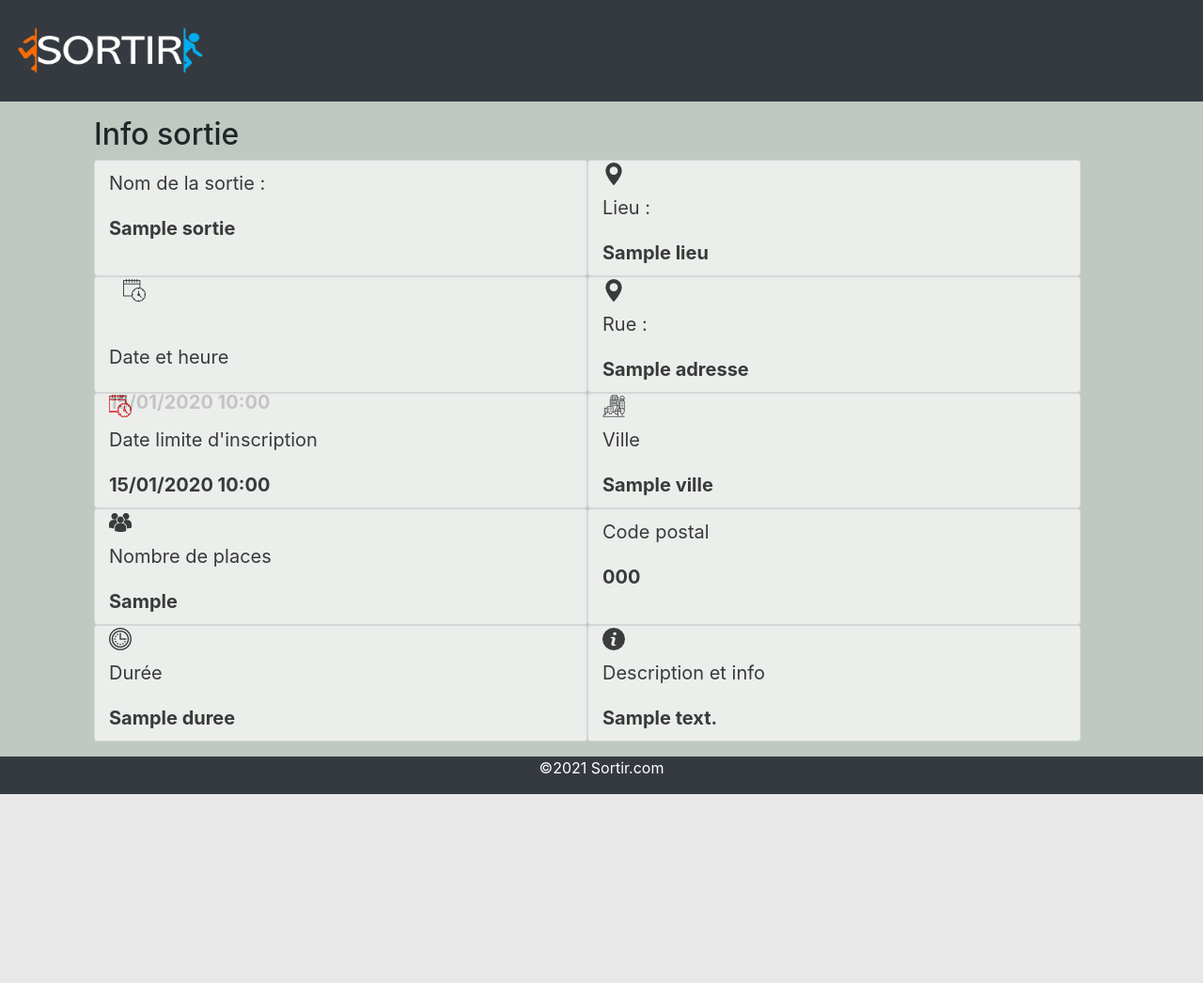
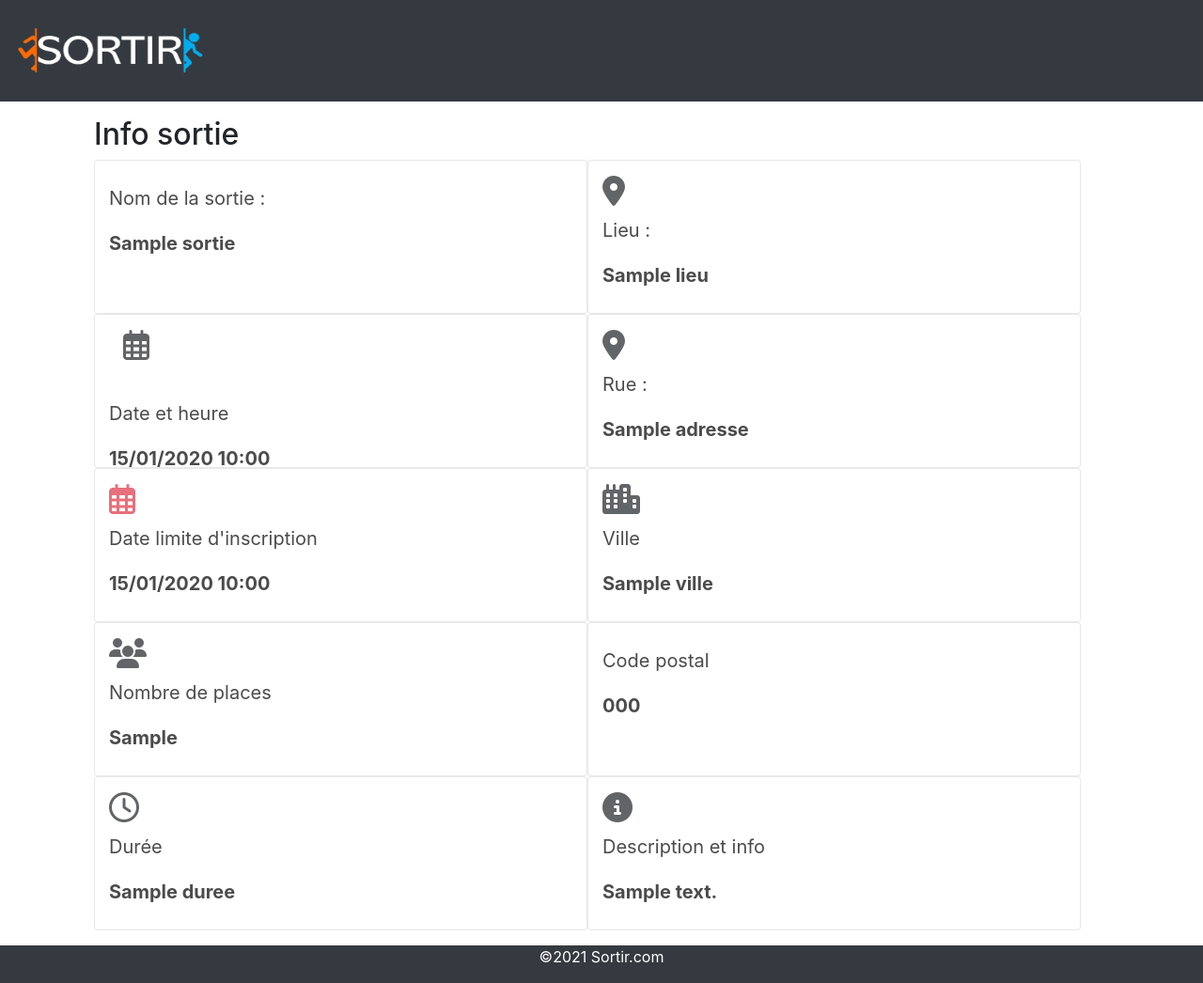
Before and after one commit to AlexandreBaronENI/Project_Sortir, a Symfony app: template sortir/templates/sortie/affichageSortie.html.twig in a window 1280 px wide. Shown: the whole page at 94% size. Before the commit the page ends 845 px from the top, so only its background shows below. Run offline with Twig, Linux system fonts and the light colour scheme; the template is opened without the code that fills it: most values are stand-ins (such as "Sample title", 1, 10 or a date in 2020); some libraries are stand-ins or nearby versions.

Commit message:
:art: Change icons

```diff
--- a/sortir/public/css/affichageSortie.css
+++ b/sortir/public/css/affichageSortie.css
@@ -27,11 +27,6 @@
     opacity: 70%;
 }
 
-body {
-    background-color: rgba(192, 200, 194, 1);
-    margin-bottom: 50px;
-}
-
 .card>span {
     color: black
 }
--- a/sortir/templates/base.html.twig
+++ b/sortir/templates/base.html.twig
@@ -3,6 +3,7 @@
 <head>
     <link rel="stylesheet" href="https://maxcdn.bootstrapcdn.com/bootstrap/4.0.0/css/bootstrap.min.css" integrity="sha384-Gn5384xqQ1aoWXA+058RXPxPg6fy4IWvTNh0E263XmFcJlSAwiGgFAW/dAiS6JXm" crossorigin="anonymous">
     <link rel="stylesheet"href="{{ asset('css/global.css')}}">
+    <script src="https://kit.fontawesome.com/848ba9f96c.js" crossorigin="anonymous"></script>
     <link rel="stylesheet" type="text/css" href="https://cdnjs.cloudflare.com/ajax/libs/twitter-bootstrap/4.5.2/css/bootstrap.css">
     <link rel="stylesheet" type="text/css" href="https://cdn.datatables.net/1.10.24/css/dataTables.bootstrap4.min.css">
     {% block css %}{% endblock %}
--- a/sortir/templates/sortie/affichageSortie.html.twig
+++ b/sortir/templates/sortie/affichageSortie.html.twig
@@ -5,65 +5,65 @@
     <h2>Info sortie   </h2>
 
     <div class="container-fluid row">
-        <div class="col-sm-12 col-md-6 col-lg-6 card item" id="sortie_name">
+        <div class="col-sm-12 col-md-6 col-lg-6 card item  py-3" id="sortie_name">
             <span class="col-form-label-lg">Nom de la sortie :</span>
             <span class="col-form-label-lg displayed-data">{{ sortie.nom}}</span>
         </div>
-        <div class="col-sm-12 col-md-6 col-lg-6 card item" id="lieu">
+        <div class="col-sm-12 col-md-6 col-lg-6 card item  py-3" id="lieu">
             <div class="card-icon">
-                <img src="../../templates/img/street.png">
+                <i class="fas fa-map-marker-alt" style="font-size: xx-large"></i>
             </div>
             <span class="col-form-label-lg">  Lieu : </span>
             <span class="col-form-label-lg displayed-data">{{ sortie.lieu.nom}}</span></div>
-        <div class="col-sm-12 col-md-6 col-lg-6 card item" id="date_sortie">
+        <div class="col-sm-12 col-md-6 col-lg-6 card item  py-3" id="date_sortie">
             <div class="col-sm-12 col-md-6 col-lg-6 card-icon">
-                <img src="../../templates/img/date.png">
+                <i class="far fa-calendar-alt" style="font-size: xx-large"></i>
             </div>
             <span class="col-form-label-lg">Date  et heure</span>
             <span class="col-form-label-lg displayed-data">{{sortie.dateDebut|date("d/m/Y H:i")}}
         </div>
-        <div class="col-sm-12 col-md-6 col-lg-6 card item" id="rue">
+        <div class="col-sm-12 col-md-6 col-lg-6 card item  py-3" id="rue">
             <div class="card-icon">
-                <img src="../../templates/img/street.png">
+                <i class="fas fa-map-marker-alt" style="font-size: xx-large"></i>
             </div>
             <span class="col-form-label-lg">Rue :</span>
             <span class="col-form-label-lg displayed-data">{{sortie.lieu.adresse}}
         </div>
-        <div class="col-sm-12 col-md-6 col-lg-6 card item" id="date_limite_inscription">
+        <div class="col-sm-12 col-md-6 col-lg-6 card item  py-3" id="date_limite_inscription">
             <div class="card-icon">
-                <img src="../../templates/img/deadline.png">
+                <i class="text-danger far fa-calendar-alt" style="font-size: xx-large"></i>
             </div>
             <span class="col-form-label-lg">Date limite d'inscription</span>
             <span class="col-form-label-lg displayed-data">{{sortie.dateCloture|date("d/m/Y H:i")}}
         </div>
-        <div class="col-sm-12 col-md-6 col-lg-6 card item" id="ville_sortie">
+        <div class="col-sm-12 col-md-6 col-lg-6 card item  py-3" id="ville_sortie">
             <div class="card-icon">
-                <img src="../../templates/img/town.png">
+                <i class="fas fa-city" style="font-size: xx-large"></i>
             </div>
             <span class="col-form-label-lg">Ville</span>
             <span class="col-form-label-lg displayed-data">{{sortie.ville.nom}}</span>
         </div>
-        <div class="col-sm-12 col-md-6 col-lg-6 card item" id="nb_place">
+        <div class="col-sm-12 col-md-6 col-lg-6 card item  py-3" id="nb_place">
             <div class="card-icon">
-                <img src="../../templates/img/nb_users.png">
+                <i class="fas fa-users" style="font-size: xx-large"></i>
             </div>
             <span class="col-form-label-lg">Nombre de places</span>
             <span class="col-form-label-lg displayed-data">{{sortie.nbInscriptionMax}}
         </div>
-        <div class="col-sm-12 col-md-6 col-lg-6 card item" id="code_postal">
+        <div class="col-sm-12 col-md-6 col-lg-6 card item  py-3" id="code_postal">
             <span class="col-form-label-lg">Code postal</span>
             <span class="col-form-label-lg displayed-data">{{sortie.ville.codePostal}}</span>
         </div>
-        <div class="col-sm-12 col-md-6 col-lg-6 card item" id="duration">
+        <div class="col-sm-12 col-md-6 col-lg-6 card item  py-3" id="duration">
             <div class="card-icon">
-                <img src="../../templates/img/duration.png">
+                <i class="far fa-clock" style="font-size: xx-large"></i>
             </div>
             <span class="col-form-label-lg">Durée</span>
             <span class="col-form-label-lg displayed-data">{{sortie.duree}}</span>
         </div>
-        <div class="col-sm-12 col-md-6 col-lg-6 card item" id="description">
+        <div class="col-sm-12 col-md-6 col-lg-6 card item  py-3" id="description">
             <div class="card-icon">
-                <img src="../../templates/img/information.png">
+                <i class="fas fa-info-circle" style="font-size: xx-large"></i>
             </div>
             <span class="col-form-label-lg">Description et info</span>
             <span class="col-form-label-lg displayed-data">{{sortie.commentaire}}
```
Also changed, not shown: sortir/templates/img/date.png (deleted), sortir/templates/img/deadline.png (deleted), sortir/templates/img/duration.png (deleted), sortir/templates/img/faviconsortir.jpg (deleted), sortir/templates/img/information.png (deleted), sortir/templates/img/logoSortir.jpg (deleted), sortir/templates/img/nb_users.png (deleted), sortir/templates/img/street.png (deleted), sortir/templates/img/town.png (deleted).
